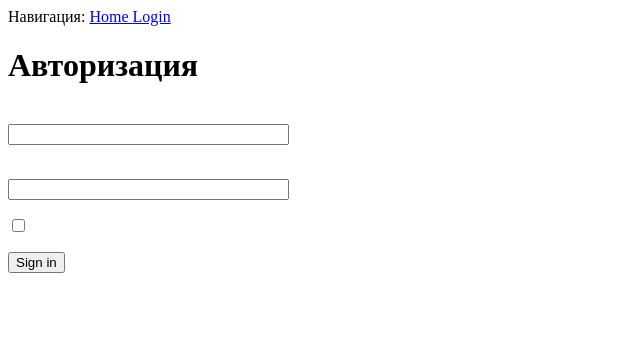
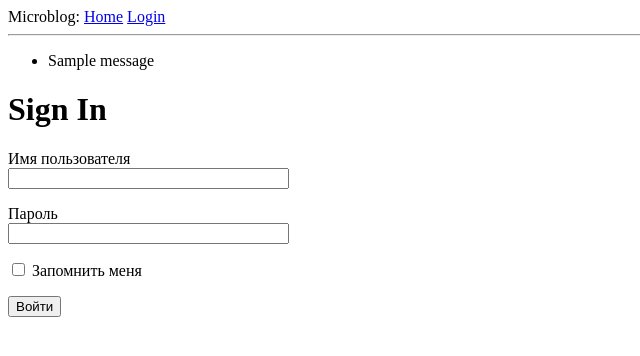
Before and after one commit to Dresvyannikov/task_manager, a Flask app: page /login in a window 1280 px wide. Shown: the top 356 px of the page, without its empty margins (0-640 px from the left). Run offline with Flask 2, Linux system fonts and the light colour scheme; one stand-in notice (Sample message) is shown.

Commit message:
Решил проблему с кодировкой

```diff
--- a/app/forms.py
+++ b/app/forms.py
@@ -2,20 +2,12 @@
 # -*- coding: utf-8 -*-
 
 from flask_wtf import FlaskForm
-from wtforms import StringField
-from wtforms import BooleanField
-from wtforms import PasswordField
-from wtforms import SubmitField
+from wtforms import StringField, PasswordField, BooleanField, SubmitField
 from wtforms.validators import DataRequired
-
-import sys
-
-reload(sys)
-sys.setdefaultencoding('utf-8')
 
 
 class LoginForm(FlaskForm):
-    username = StringField('Login', validators=[DataRequired()])
-    password = PasswordField('Passwd', validators=[DataRequired()])
-    remember_me = BooleanField('Remember me', default=False)
-    submit = SubmitField('Sign in')
+    username = StringField(u'Имя пользователя', validators=[DataRequired()])
+    password = PasswordField(u'Пароль', validators=[DataRequired()])
+    remember_me = BooleanField(u'Запомнить меня')
+    submit = SubmitField(u'Войти')
--- a/app/routes.py
+++ b/app/routes.py
@@ -1,32 +1,30 @@
-#!/usr/bin/env python2
-# -*- coding: utf-8 -*-
+from flask import render_template, flash, redirect, url_for
+from app import app
+from app.forms import LoginForm
 
-from app import app
-from flask import request
-from flask import redirect
-from flask import flash
-from flask import url_for
-from flask import render_template
-from forms import LoginForm
-
-import sys
-
-reload(sys)
-sys.setdefaultencoding('utf-8')
 
 @app.route('/')
 @app.route('/index')
 def index():
-    args = {'title': 'main'}
-    return render_template('index.html', args=args)
+    user = {'username': 'Evgen'}
+    posts = [
+        {
+            'author': {'username': 'John'},
+            'body': 'Beautiful day in Portland!'
+        },
+        {
+            'author': {'username': 'Susan'},
+            'body': 'The Avengers movie was so cool!'
+        }
+    ]
+    return render_template('index.html', title='Home', user=user, posts=posts)
 
 
 @app.route('/login', methods=['GET', 'POST'])
 def login():
     form = LoginForm()
     if form.validate_on_submit():
-        # flash('{mes}'.format(mes=u'Успешный вход'))
-        print(form.username.label)
+        flash('Login requested for user {}, remember_me={}'.format(
+            form.username.data, form.remember_me.data))
         return redirect(url_for('index'))
-    args = {'title': 'auth'}
-    return render_template('login.html', args=args, form=form)
+    return render_template('login.html',  title='Sign In', form=form)
--- a/app/templates/base.html
+++ b/app/templates/base.html
@@ -1,21 +1,27 @@
-<!DOCTYPE html>
-<html lang="en">
+<html>
     <head>
-    <meta charset="UTF-8">
-    {% if args['title'] %}
-    <title> {{ args['title'] }} </title>
+        {% if title %}
+        <title>{{ title }} - Microblog</title>
         {% else %}
-    <title>Title</title>
+        <title>Welcome to Microblog</title>
         {% endif %}
     </head>
     <body>
         <div>
-        Навигация:
-        <a href="{{ url_for('index') }}" > Home </a>
-        <a href="{{ url_for('login') }}" > Login </a>
+            Microblog:
+            <a href="{{ url_for('index') }}">Home</a>
+            <a href="{{ url_for('login') }}">Login</a>
         </div>
-
-    {% block content %} {% endblock %}
-
+        <hr>
+        {% with messages = get_flashed_messages() %}
+        {% if messages %}
+        <ul>
+            {% for message in messages %}
+            <li>{{ message }}</li>
+            {% endfor %}
+        </ul>
+        {% endif %}
+        {% endwith %}
+        {% block content %}{% endblock %}
     </body>
 </html>
--- a/app/templates/login.html
+++ b/app/templates/login.html
@@ -1,27 +1,24 @@
-{% extends 'base.html' %}
+{% extends "base.html" %}
+
 {% block content %}
-    <h1> Авторизация </h1>
-    <form action="" method="post" name="login">
+    <h1>Sign In</h1>
+    <form action="" method="post">
         {{ form.hidden_tag() }}
         <p>
-            {{ form.username.lable }} <br>
-            {{ form.username(size=32) }} <br>
+            {{ form.username.label }}<br>
+            {{ form.username(size=32) }}<br>
             {% for error in form.username.errors %}
-                <span style='color: red'> {{ error }}</span>
-            {% endfor %}
-
-        </p>
-        <p>
-            {{ form.password.lable }} <br>
-            {{ form.password(size=32) }} <br>
-            {% for error in form.password.errors %}
-                <span style='color: red'> {{ error }}</span>
+            <span style="color: red;">[{{ error }}]</span>
             {% endfor %}
         </p>
         <p>
-            {{ form.remember_me() }}
-            {{ form.remember_me.lable }}
+            {{ form.password.label }}<br>
+            {{ form.password(size=32) }}<br>
+            {% for error in form.password.errors %}
+            <span style="color: red;">[{{ error }}]</span>
+            {% endfor %}
         </p>
-        <p> {{ form.submit() }} </p>
+        <p>{{ form.remember_me() }} {{ form.remember_me.label }}</p>
+        <p>{{ form.submit() }}</p>
     </form>
 {% endblock %}
--- a/config.py
+++ b/config.py
@@ -1,12 +1,6 @@
 #!/usr/bin/env python2
 # -*- coding: utf-8 -*-
-
-
 import os
-import sys
-
-reload(sys)
-sys.setdefaultencoding('utf-8')
 
 
 class Config():
--- a/run.py
+++ b/run.py
@@ -3,8 +3,5 @@
 
 
 from app import app
-import sys
 
-reload(sys)
-sys.setdefaultencoding('utf-8')
 app.run(debug=True)
```
Also changed, not shown: app/templates/index.html (+6 -2 lines). Lines whose indentation alone changed are shown as unchanged.
